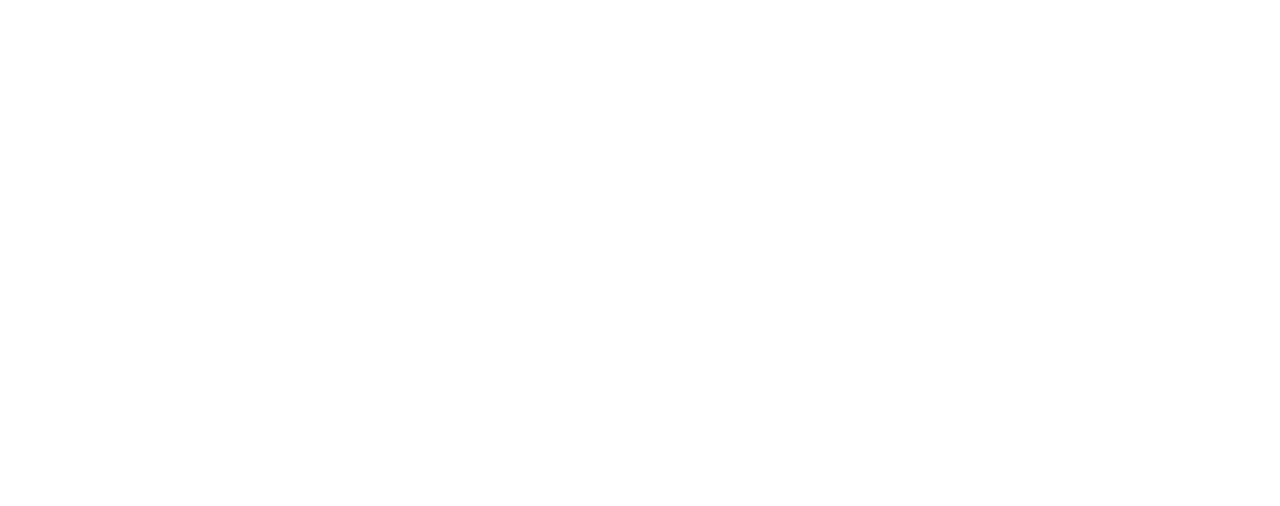
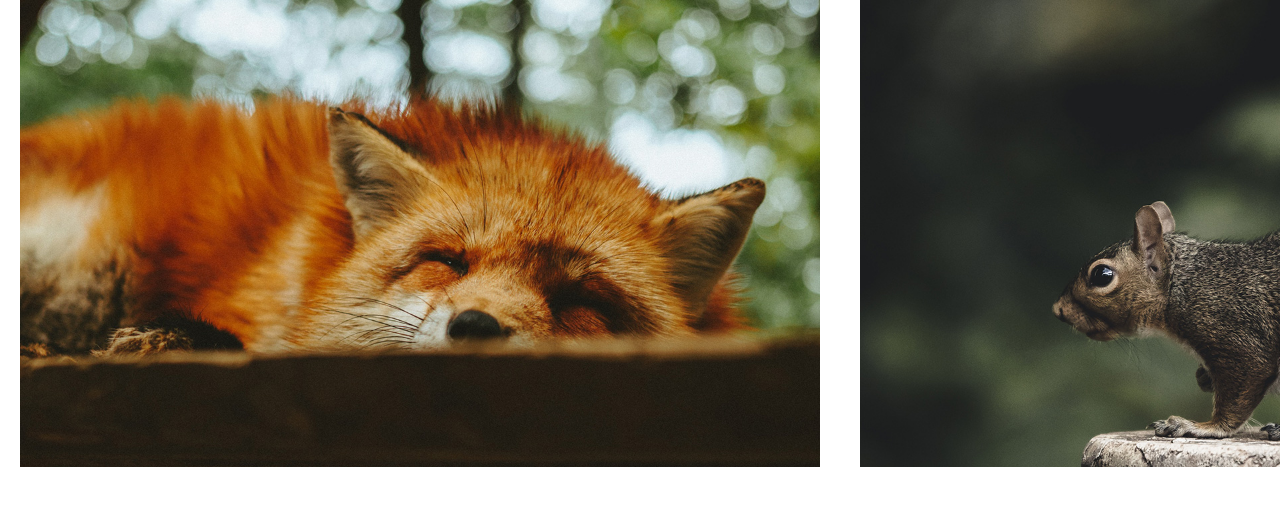
Before and after one commit to marcelloventurini/slide-animals, a plain HTML site: page index.html in a window 1280 px wide. Drawn offline with Linux system fonts and the light colour scheme.

Commit message:
initial html and style created.

```diff
--- a/css/style.css
+++ b/css/style.css
@@ -0,0 +1,28 @@
+* {
+  margin: 0px;
+  padding: 0px;
+}
+
+ul {
+  list-style: none;
+}
+
+img {
+  display: block;
+  max-width: 100%;
+}
+
+.container {
+  overflow: hidden;
+}
+
+.slide {
+  display: flex;
+}
+
+.slide li {
+  flex-shrink: 0;
+  width: 80vw;
+  max-width: 800px;
+  margin: 0 20px;
+}
--- a/index.html
+++ b/index.html
@@ -10,6 +10,16 @@
 </head>
 
 <body>
+  <div class="container">
+    <ul class="slide">
+      <li><img src="img/foto1.jpg" alt="Foto raposa-vermelha dormindo."></li>
+      <li><img src="img/foto2.jpg" alt="Foto esquilo em alerta."></li>
+      <li><img src="img/foto3.jpg" alt="Foto urso."></li>
+      <li><img src="img/foto4.jpg" alt="Foto lobo."></li>
+      <li><img src="img/foto5.jpg" alt="Foto macaco."></li>
+      <li><img src="img/foto6.jpg" alt="Foto leão dormindo."></li>
+    </ul>
+  </div>
 
   <script type="module" src="js/script.js"></script>
 </body>
```
